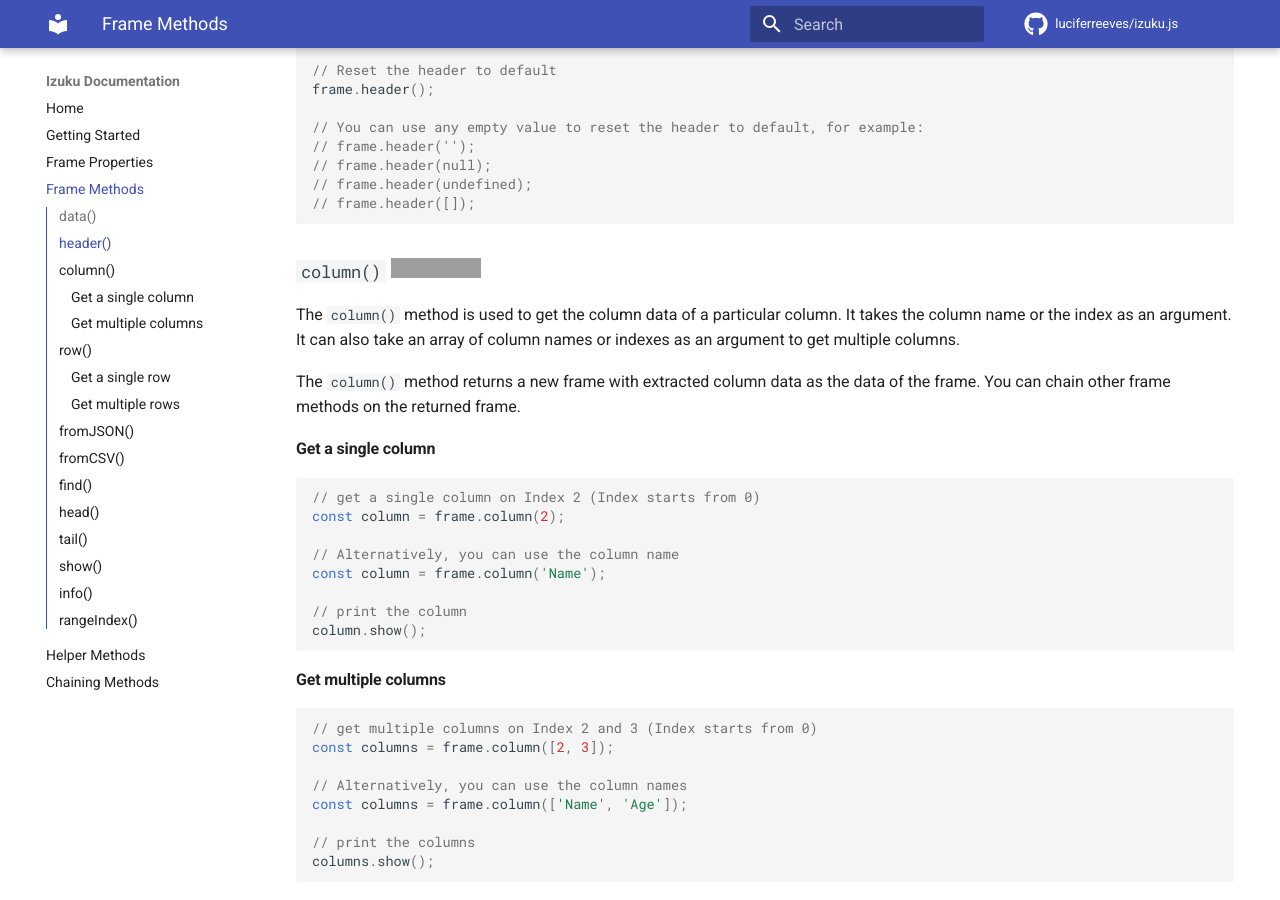
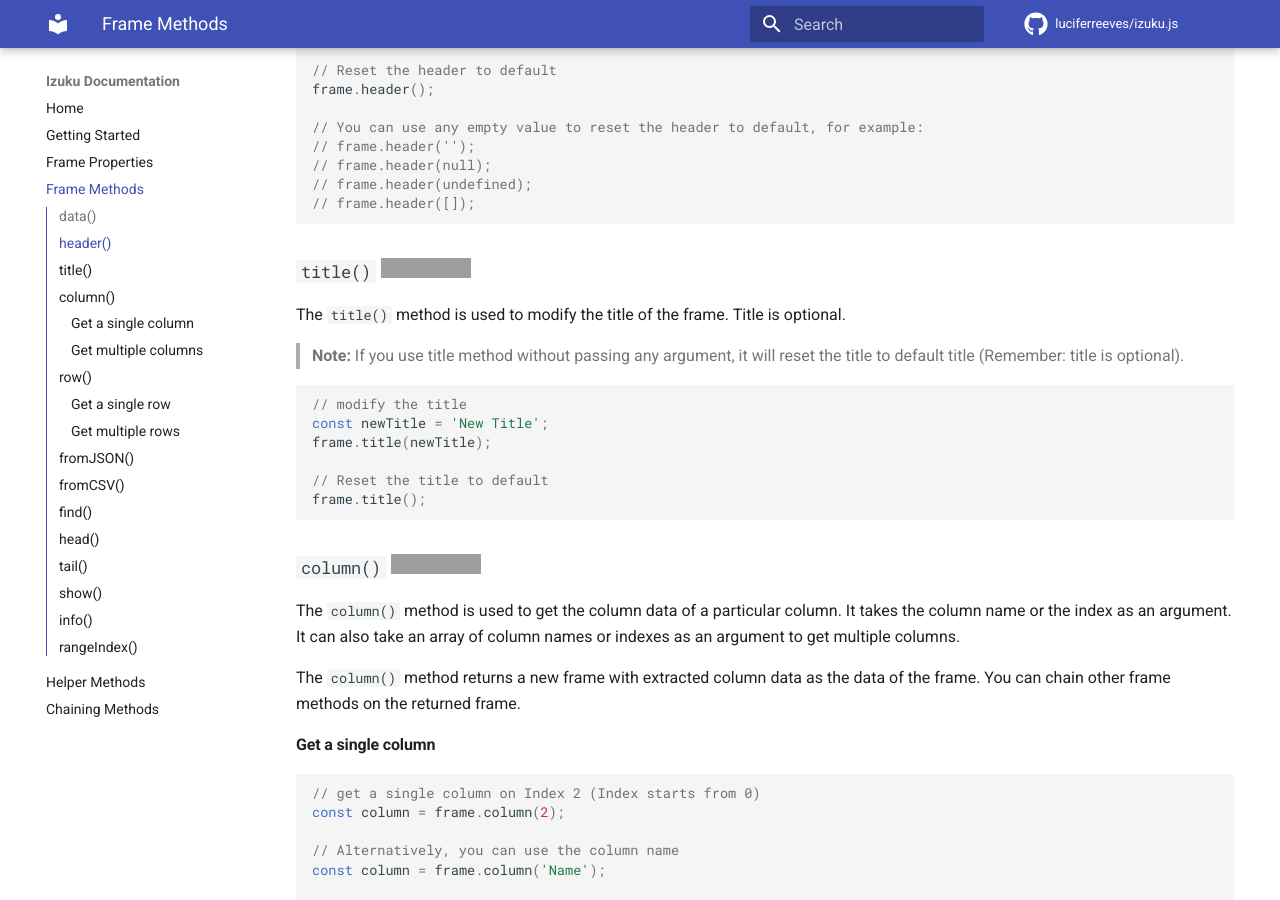
Before and after one commit to luciferreeves/izuku.js, an MkDocs documentation site: the page built from docs/frame-methods.md, in a window 1280 px wide and 900 px high, scrolled down 810 px. Built offline with MkDocs 1.6.1 and Material for MkDocs 9.7.7, drawn with Linux system fonts in a browser that asks for light colours; comment, search, counter and statistics services are not loaded; grey boxes are pictures that could not be loaded.

Commit message:
docs: update docs for title() function

````diff
--- a/docs/frame-methods.md
+++ b/docs/frame-methods.md
@@ -37,6 +37,21 @@ frame.header();
 // frame.header(null);
 // frame.header(undefined);
 // frame.header([]);
+```
+
+### `title()` ![](https://img.shields.io/badge/chainable-green.svg?style=plastic)
+
+The `title()` method is used to modify the title of the frame. Title is optional.
+
+> **Note:** If you use title method without passing any argument, it will reset the title to default title (Remember: title is optional).
+
+```js
+// modify the title
+const newTitle = 'New Title';
+frame.title(newTitle);
+
+// Reset the title to default
+frame.title();
 ```
 
 ### `column()` ![](https://img.shields.io/badge/chainable-green.svg?style=plastic)
````
Also changed, not shown: 1 other file.
